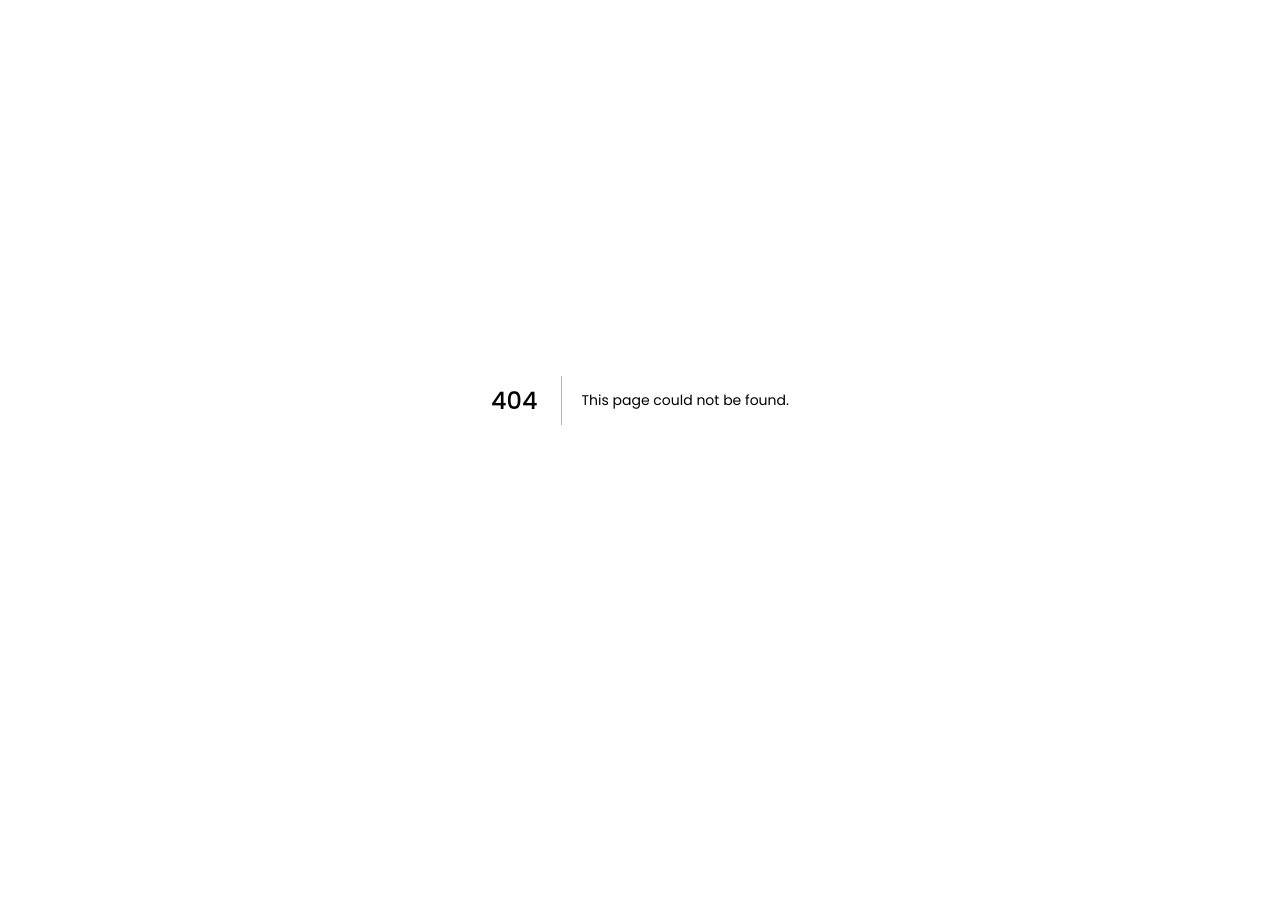
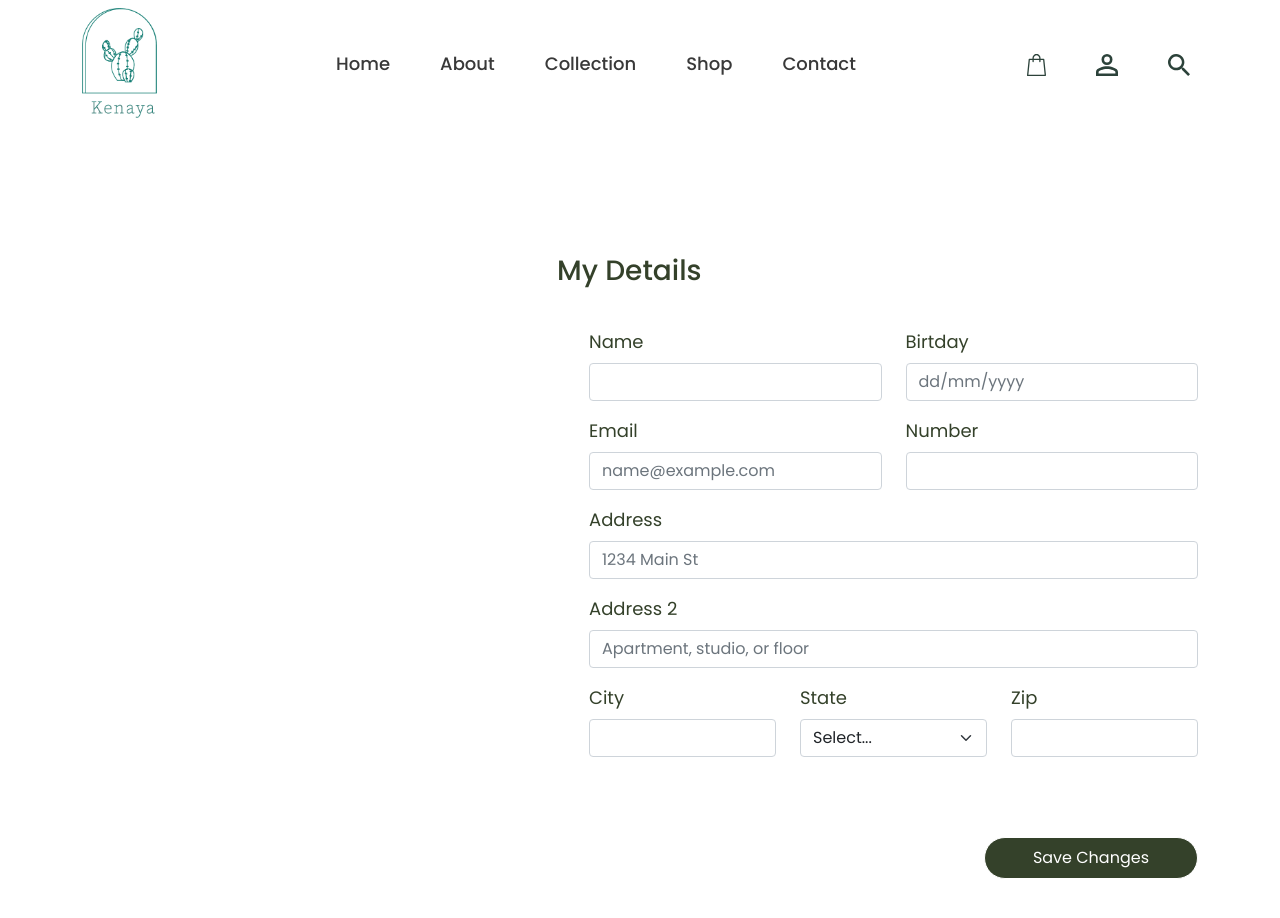
Before and after one commit to shal0mdave/kenaya-ecommerce-frontend, a Next.js app: page /mydetails in a window 1280 px wide. Before the commit this address had no page. Shown: the top 918 px of the page. Before the commit the page ends 800 px from the top, so only its background shows below. Built offline with nearby package versions, Linux system fonts and the light colour scheme.

Commit message:
My details form done

```diff
--- /dev/null
+++ b/pages/mydetails.js
@@ -0,0 +1,100 @@
+import { Col, Container, Row, Button, Table, Form } from 'react-bootstrap'
+import Layout from './components/Layout'
+import Styles from '../styles/Mydetails.module.css'
+
+
+export default function Mydetails() {
+	return (
+        <Layout>
+            <section className={Styles.MydetailsSection}>
+                <Container>
+                    <Row>
+                        <Col md={5}>
+
+                        </Col>
+
+                        <Col  md={7}>
+                            <div className={Styles.Title}>
+                                <h3> My Details</h3>
+                            </div>
+                            <div className={Styles.Form}>
+                            <Form>
+                        <Row className="mb-3">
+                            <Form.Group as={Col} controlId="formGridName">
+                            <Form.Label>Name</Form.Label>
+                            <Form.Control type="name" placeholder="" />
+                            </Form.Group>
+
+                            <Form.Group as={Col} controlId="formGridBirthday">
+                            <Form.Label>Birtday</Form.Label>
+                            <Form.Control type="name" placeholder="dd/mm/yyyy" />
+                            </Form.Group>
+                        </Row>
+                        <Row className="mb-3">
+                            <Form.Group as={Col} controlId="formGridEmail">
+                            <Form.Label>Email</Form.Label>
+                            <Form.Control type="email" placeholder="name@example.com" />
+                            </Form.Group>
+
+                            <Form.Group as={Col} controlId="formGridNumber">
+                            <Form.Label>Number</Form.Label>
+                            <Form.Control type="text" placeholder="" />
+                            </Form.Group>
+                        </Row>
+
+                        <Form.Group className="mb-3" controlId="formGridAddress1">
+                            <Form.Label>Address</Form.Label>
+                            <Form.Control placeholder="1234 Main St" />
+                        </Form.Group>
+
+                        <Form.Group className="mb-3" controlId="formGridAddress2">
+                            <Form.Label>Address 2</Form.Label>
+                            <Form.Control placeholder="Apartment, studio, or floor" />
+                        </Form.Group>
+
+                        <Row className="mb-3">
+                            <Form.Group as={Col} controlId="formGridCity">
+                            <Form.Label>City</Form.Label>
+                            <Form.Control />
+                            </Form.Group>
+
+                            <Form.Group as={Col} controlId="formGridState">
+                            <Form.Label>State</Form.Label>
+                            <Form.Select defaultValue="Choose...">
+                                <option>Select...</option>
+                                <option value="B">Belgium</option>
+                                <option value="C">Congo</option>
+                                <option value="CA">Canada</option>
+                                <option value="I">Italia</option>
+                                <option value="M">Mauritius</option>
+                                <option value="S">Spain</option>
+                                <option value="U">USA</option>
+                            </Form.Select>
+                            </Form.Group>
+
+                            <Form.Group as={Col} controlId="formGridZip">
+                            <Form.Label>Zip</Form.Label>
+                            <Form.Control />
+                            </Form.Group>
+                        </Row>
+
+                    </Form>
+
+                            </div>
+
+                                {/* ... */}
+                                <Button variant="primary" type="submitg">
+                                    Save Changes
+                                </Button>
+
+                        </Col>
+                    </Row>
+
+
+
+                </Container>
+            </section>
+        </Layout>
+
+        )
+    }
--- /dev/null
+++ b/styles/Mydetails.module.css
@@ -0,0 +1,37 @@
+
+.MydetailsSection{
+    padding-top: 8rem;
+    padding-bottom: 8rem;
+}
+.MydetailsSection .Title{
+    font-family: var(--font-family-poppins);
+    font-size: 17px;
+    font-weight: 500;
+    color: var(--brown-color);
+
+}
+
+.MydetailsSection .Form{
+    margin-left: 2rem;
+    padding-top: 2rem;
+    padding-bottom: 4rem;
+    display: block;
+    position: relative;
+}
+.MydetailsSection .Form label{
+    font-family: var(--font-family-poppins);
+    font-size: 18px;
+    color: var(--brown-color);
+}
+
+.MydetailsSection Button {
+    color: white;
+    font-family: var(--font-family-poppins);
+    background-color: var(--brown-color);
+    border: 1px solid #fff;
+    border-radius: 26px;
+    padding: 0.5em 3em;
+    margin: 0px auto;
+    display: block;
+    float: right;
+}
```
